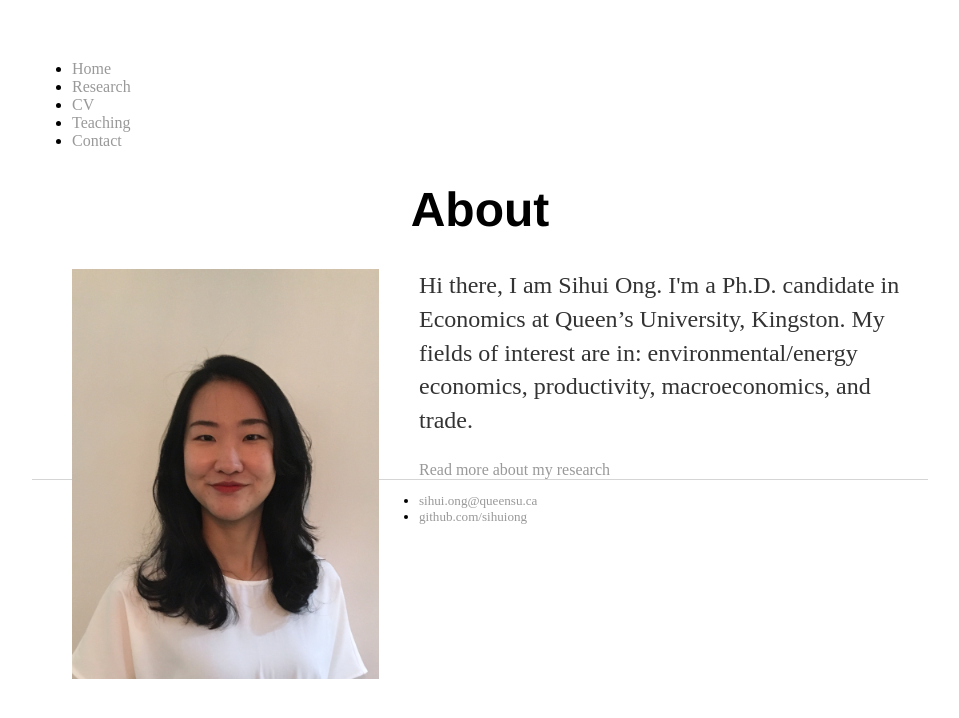
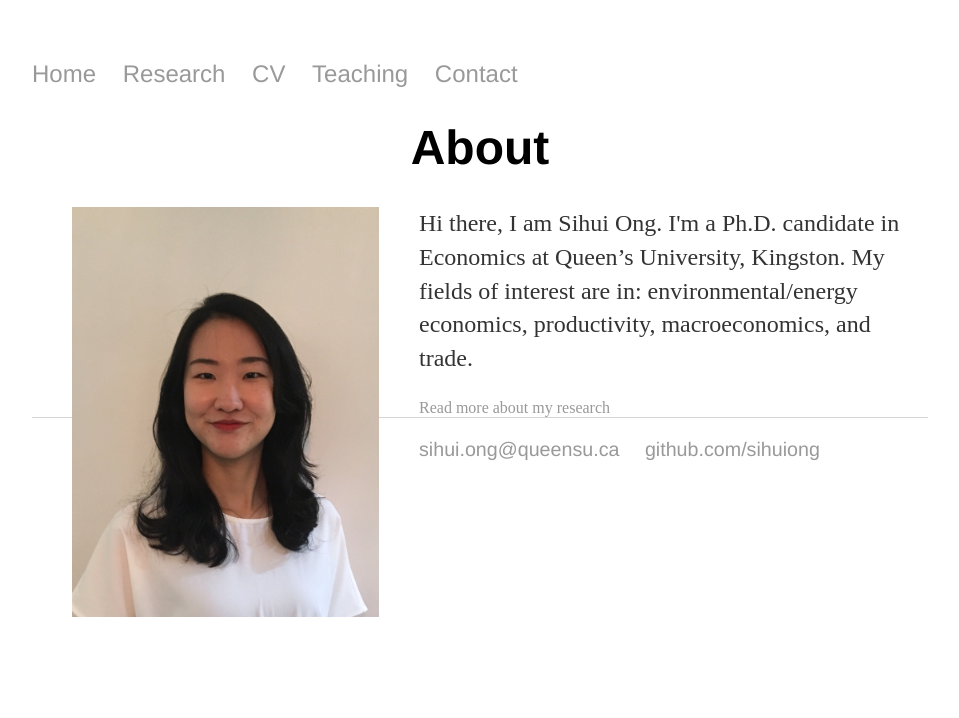
Before and after one commit to SihuiOng/SihuiOng.github.io, a Jekyll site: the page built from index.html, in a window 1280 px wide. Shown: the top 718 px of the page, without its empty margins (160-1119 px from the left). Built offline with Jekyll 4.4.1, drawn with Linux system fonts in a browser that asks for light colours.

Commit message:
Update main.css

```diff
--- a/css/main.css
+++ b/css/main.css
@@ -3,46 +3,16 @@
     width: 70%;
 }
 
-/* Customize the navbar links to be fill the entire space of the .navbar */
-
-.navbar .navbar-inner {
-	padding: 0
+nav ul, footer ul {
+    font-family:'Helvetica', 'Arial', 'Sans-Serif';
+    padding: 0px;
+    list-style: none;
+    font-size: 1.5em;
 }
-
-.navbar .nav {
-	margin: 0;
-	display: table;
-	width: 100%;
+nav ul li, footer ul li {
+    display: inline;
+    margin-right: 20px;
 }
-
-.navbar .nav li {
-	display: table-cell;
-	width: 1%;
-	float: none;
-}
-
-.navbar .nav li a {
-	font-weight: bold;
-	text-align: center;
-	border-left: 1px solid rgba(255, 255, 255, .75);
-	border-right: 1px solid rgba(0, 0, 0, .1);
-}
-
-.navbar .nav li:first-child a {
-	border-left: 0;
-	border-radius: 3px 0 0 3px;
-}
-
-.navbar .nav li:last-child a {
-	border-right: 0;
-	border-radius: 0 3px 3px 0;
-}
-
-body>.navbar {
-	font-size: 13px
-}
-
-
 a {
     text-decoration: none;
     color: #999;
```
